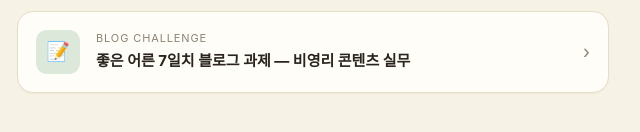
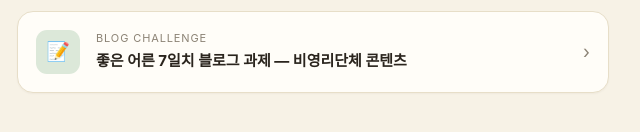
Before and after one commit to nayeo00/nayeo00.github.io, a plain HTML site: page index.html in a window 1280 px wide. Shown: the part 820-952 px from the top of the page, 327-967 px from the left. Drawn offline with Linux system fonts and the light colour scheme; a web font is replaced by a local one.

Commit message:
Update index.html

```diff
--- a/index.html
+++ b/index.html
@@ -270,7 +270,7 @@
         <span class="icon icon-green">📝</span>
         <span class="item-text">
           <span class="item-eyebrow">BLOG CHALLENGE</span>
-          <span class="item-title">좋은 어른 7일치 블로그 과제 — 비영리 콘텐츠 실무</span>
+          <span class="item-title">좋은 어른 7일치 블로그 과제 — 비영리단체 콘텐츠</span>
         </span>
         <span class="chev">›</span>
       </a>
```
